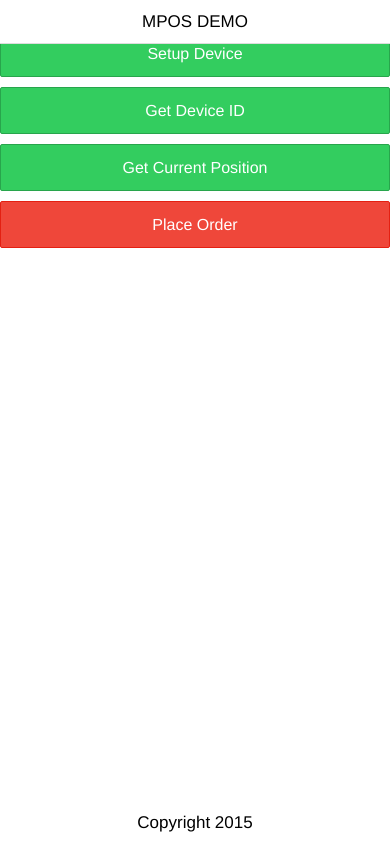
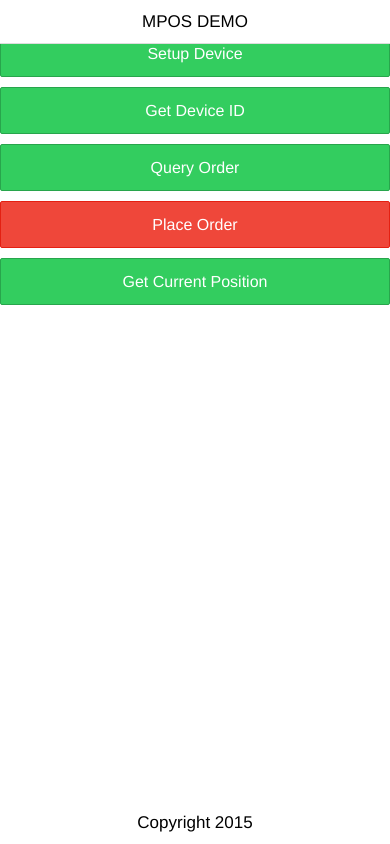
Before and after one commit to charleszq/mpostest, a website: page ui/www/index.html in a window 390 px wide. Drawn offline with Linux system fonts and the light colour scheme; some packages are replaced by stand-ins of ours; files that its build step writes are made by us from their sources.

Commit message:
query order
Change-Id: I0f6abe421a59d5277c527a5fd2bfb4b6a12f1e47

```diff
--- a/ui/www/index.html
+++ b/ui/www/index.html
@@ -30,8 +30,9 @@
 			<ion-content ng-controller='MainCtrl' style="padding: 10px">
 				<button class='button button-block button-balanced' ng-click='setupDevice();'>Setup Device</button>
 				<button class='button button-block button-balanced' ng-click='getDeviceId();'>Get Device ID</button>
+				<button class='button button-block button-balanced' ng-click='queryOrderInfo();'>Query Order</button>
+				<button class='button button-block button-assertive' ng-click='placeOrder();''>Place Order</button>
 				<button class='button button-block button-balanced' ng-click='getCurrentPosition();'>Get Current Position</button>
-				<button class='button button-block button-assertive' ng-click='placeOrder();''>Place Order</button>
 			</ion-content>
 			<div class="bar bar-footer">
 				<div class="title">Copyright 2015</div>
```
